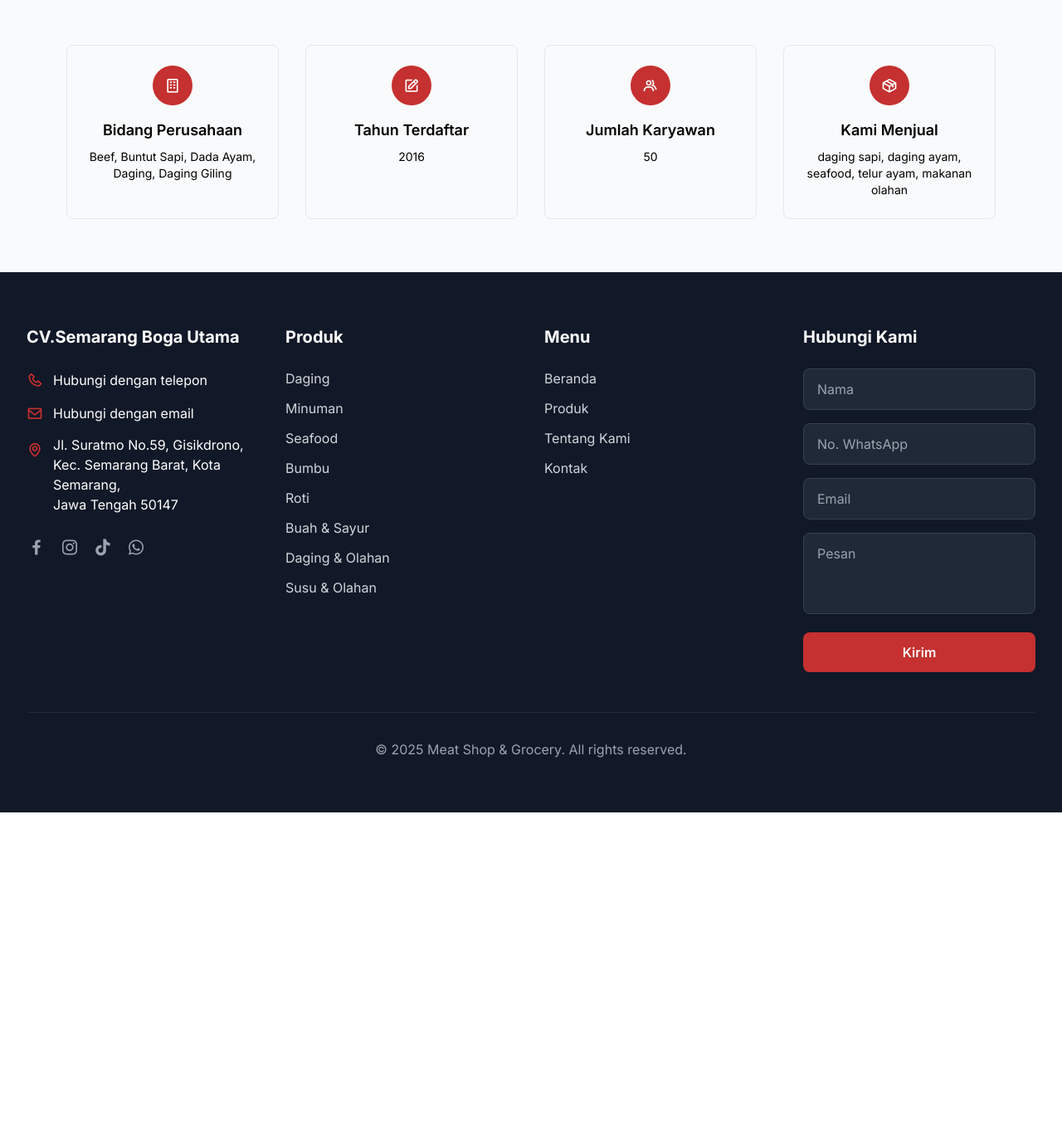
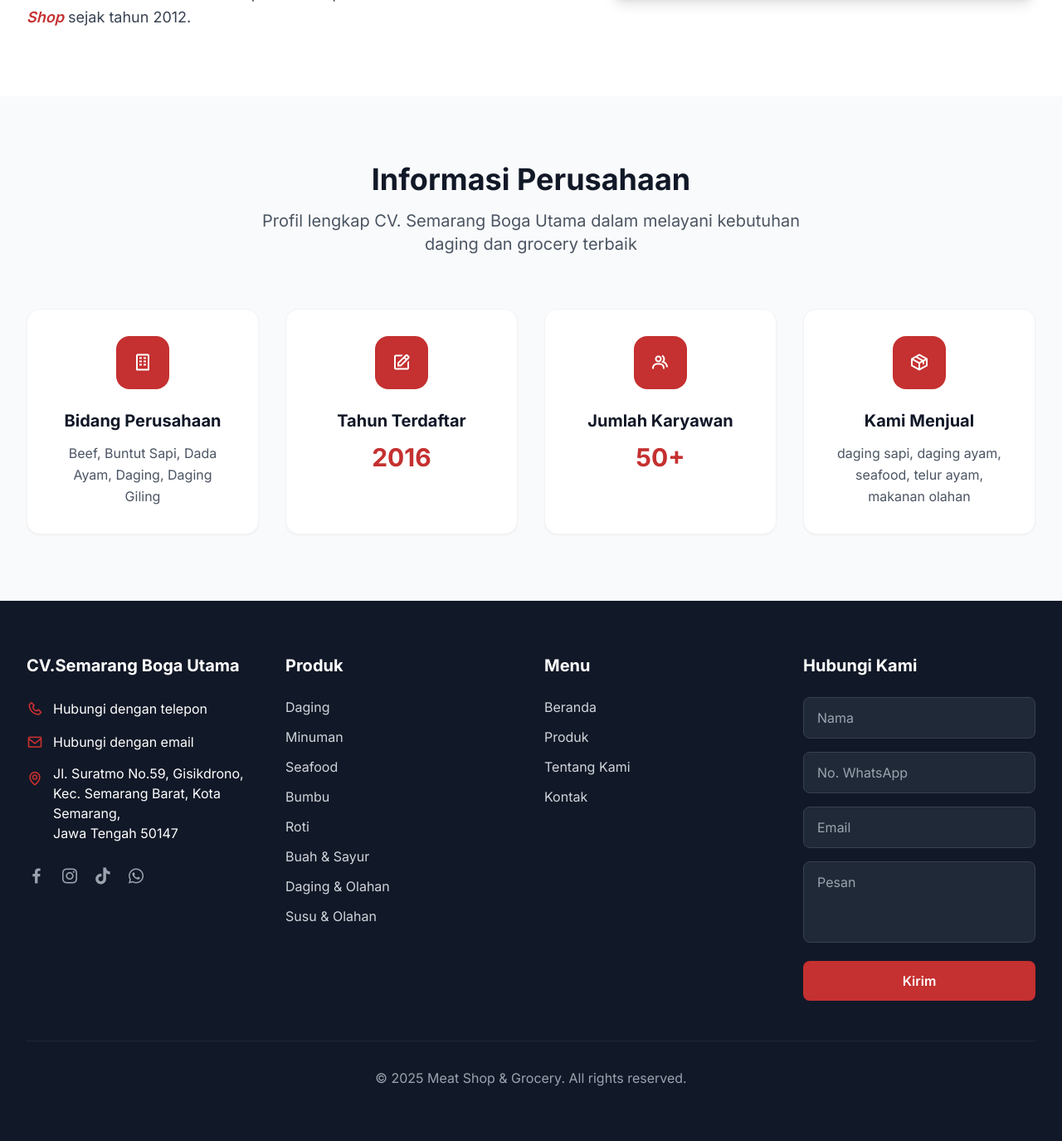
Before and after one commit to DrRhea/xera-meatshop, a CodeIgniter app: page /database/tentang-kami in a window 1280 px wide. Shown: the part 826-2201 px from the top of the page at 83% size. Before the commit the page ends 1805 px from the top, so only its background shows below. Run offline with CodeIgniter, Linux system fonts and the light colour scheme; some libraries are stand-ins or nearby versions.

Commit message:
feat: Clean up about page design and remove values section
- Remove decorative circles around image
- Remove 'Nilai-Nilai Kami' values section
- Improve spacing and layout consistency
- Maintain professional design pattern

```diff
--- a/application/config/routes.php
+++ b/application/config/routes.php
@@ -67,6 +67,10 @@ $route['produk/sayur-buah'] = 'produk/sayur_buah';
 $route['produk/daging-olahan'] = 'produk/daging_olahan';
 $route['produk/susu-olahan'] = 'produk/susu_olahan';
 
+// Cart routes
+$route['cart'] = 'cart';
+$route['keranjang'] = 'cart';
+
 // Admin routes
 $route['admin'] = 'admin';
 $route['admin/login'] = 'admin/login';
--- a/application/views/home/about.php
+++ b/application/views/home/about.php
@@ -1,80 +1,96 @@
-<!-- ========== Tentang Kami Heading ========== -->
-<section class="py-16 bg-surface">
-    <div class="w-full px-8 sm:px-12 lg:px-16 xl:px-20 text-center">
-        <h2 class="text-4xl font-bold text-text mb-4">Tentang Kami</h2>
-        <p class="text-lg text-muted">CV. Semarang Boga Utama <span class="text-primary">(Jawa Tengah, Indonesia)</span></p>
+<!-- ========== Hero Section ========== -->
+<section class="py-20 bg-gradient-to-br from-gray-50 to-gray-100">
+    <div class="max-w-7xl mx-auto px-4 sm:px-6 lg:px-8">
+        <div class="text-center">
+            <h1 class="text-5xl font-bold text-gray-900 mb-6">Tentang Kami</h1>
+            <p class="text-xl text-gray-600 max-w-3xl mx-auto">
+                CV. Semarang Boga Utama
+                <span class="text-primary font-semibold">(Jawa Tengah, Indonesia)</span>
+            </p>
+        </div>
     </div>
 </section>
 
-<!-- ========== Konten Tentang Kami ========== -->
-<main class="py-16 bg-bg">
-    <div class="w-full px-8 sm:px-12 lg:px-16 xl:px-20">
-        <div class="grid lg:grid-cols-2 gap-12 items-center">
+<!-- ========== Main Content Section ========== -->
+<section class="py-20 bg-white">
+    <div class="max-w-7xl mx-auto px-4 sm:px-6 lg:px-8">
+        <div class="grid lg:grid-cols-2 gap-16 items-center">
             <!-- Content -->
+            <div class="space-y-8">
                 <div class="space-y-6">
-                <p class="text-muted leading-relaxed">
+                    <p class="text-lg text-gray-700 leading-relaxed">
                         Meat Shop & Grocery Semarang adalah toko yang menyediakan berbagai kebutuhan dapur mulai dari daging segar berkualitas, bumbu pilihan, produk bakery, sayur, buah, hingga dairy. Kami hadir untuk memberikan pengalaman belanja yang mudah, praktis, dan terpercaya bagi masyarakat Semarang dan sekitarnya.
                     </p>
-                <p class="text-muted leading-relaxed">
+                    <p class="text-lg text-gray-700 leading-relaxed">
                         Dengan komitmen kualitas terbaik, harga bersahabat, dan layanan yang ramah, kami ingin menjadi mitra setia keluarga dalam memenuhi kebutuhan masakan sehari-hari maupun acara spesial. Semua produk dipilih secara teliti agar selalu fresh, higienis, dan siap diolah menjadi hidangan terbaik untuk keluarga Anda.
                     </p>
-                <p class="text-muted leading-relaxed">
+                    <p class="text-lg text-gray-700 leading-relaxed">
                         Seluruh produk daging sapi segar dan Dorper Lamb yang tersedia merupakan hasil
                         pemotongan ternak yang berasal dari peternakan kami sendiri. Kami telah menerapkan
-                    konsep <em class="text-primary font-medium">From Farm to Meat Shop</em> sejak tahun 2012.
+                        konsep <em class="text-primary font-semibold">From Farm to Meat Shop</em> sejak tahun 2012.
                     </p>
+                </div>
             </div>
 
             <!-- Image -->
-            <div class="flex justify-center">
-                <div class="w-full max-w-md">
+            <div class="flex justify-center lg:justify-end">
+                <div class="w-full max-w-lg">
                     <img src="<?php echo base_url('gambar/gambar3.jpg'); ?>"
                          alt="Agro Meat Shop"
-                         class="w-full h-80 object-cover rounded-lg border border-border">
+                         class="w-full h-96 object-cover rounded-2xl shadow-lg">
                 </div>
             </div>
         </div>
     </div>
-</main>
+</section>
 
-<!-- ========== Info Perusahaan ========== -->
-<section class="py-16 bg-surface">
-    <div class="w-full px-8 sm:px-12 lg:px-16 xl:px-20">
+<!-- ========== Company Info Section ========== -->
+<section class="py-20 bg-gray-50">
+    <div class="max-w-7xl mx-auto px-4 sm:px-6 lg:px-8">
+        <!-- Section Header -->
+        <div class="text-center mb-16">
+            <h2 class="text-4xl font-bold text-gray-900 mb-4">Informasi Perusahaan</h2>
+            <p class="text-xl text-gray-600 max-w-2xl mx-auto">
+                Profil lengkap CV. Semarang Boga Utama dalam melayani kebutuhan daging dan grocery terbaik
+            </p>
+        </div>
+
+        <!-- Info Grid -->
         <div class="grid grid-cols-1 md:grid-cols-2 lg:grid-cols-4 gap-8">
             <!-- Info Box 1 -->
-            <div class="bg-card border border-border rounded-lg p-6 text-center">
-                <div class="w-12 h-12 bg-primary rounded-full flex items-center justify-center mx-auto mb-4">
-                    <i class='bx bx-building text-white text-xl'></i>
+            <div class="bg-white rounded-2xl p-8 text-center shadow-sm border border-gray-100 hover:shadow-md transition-shadow duration-300">
+                <div class="w-16 h-16 bg-primary rounded-2xl flex items-center justify-center mx-auto mb-6">
+                    <i class='bx bx-building text-white text-2xl'></i>
                 </div>
-                <h4 class="text-lg font-semibold text-text mb-2">Bidang Perusahaan</h4>
-                <p class="text-muted text-sm">Beef, Buntut Sapi, Dada Ayam, Daging, Daging Giling</p>
+                <h3 class="text-xl font-bold text-gray-900 mb-3">Bidang Perusahaan</h3>
+                <p class="text-gray-600 leading-relaxed">Beef, Buntut Sapi, Dada Ayam, Daging, Daging Giling</p>
             </div>
 
             <!-- Info Box 2 -->
-            <div class="bg-card border border-border rounded-lg p-6 text-center">
-                <div class="w-12 h-12 bg-primary rounded-full flex items-center justify-center mx-auto mb-4">
-                    <i class='bx bx-edit text-white text-xl'></i>
+            <div class="bg-white rounded-2xl p-8 text-center shadow-sm border border-gray-100 hover:shadow-md transition-shadow duration-300">
+                <div class="w-16 h-16 bg-primary rounded-2xl flex items-center justify-center mx-auto mb-6">
+                    <i class='bx bx-edit text-white text-2xl'></i>
                 </div>
-                <h4 class="text-lg font-semibold text-text mb-2">Tahun Terdaftar</h4>
-                <p class="text-muted text-sm">2016</p>
+                <h3 class="text-xl font-bold text-gray-900 mb-3">Tahun Terdaftar</h3>
+                <p class="text-3xl font-bold text-primary">2016</p>
             </div>
 
             <!-- Info Box 3 -->
-            <div class="bg-card border border-border rounded-lg p-6 text-center">
-                <div class="w-12 h-12 bg-primary rounded-full flex items-center justify-center mx-auto mb-4">
-                    <i class='bx bx-group text-white text-xl'></i>
+            <div class="bg-white rounded-2xl p-8 text-center shadow-sm border border-gray-100 hover:shadow-md transition-shadow duration-300">
+                <div class="w-16 h-16 bg-primary rounded-2xl flex items-center justify-center mx-auto mb-6">
+                    <i class='bx bx-group text-white text-2xl'></i>
                 </div>
-                <h4 class="text-lg font-semibold text-text mb-2">Jumlah Karyawan</h4>
-                <p class="text-muted text-sm">50</p>
+                <h3 class="text-xl font-bold text-gray-900 mb-3">Jumlah Karyawan</h3>
+                <p class="text-3xl font-bold text-primary">50+</p>
             </div>
 
             <!-- Info Box 4 -->
-            <div class="bg-card border border-border rounded-lg p-6 text-center">
-                <div class="w-12 h-12 bg-primary rounded-full flex items-center justify-center mx-auto mb-4">
-                    <i class='bx bx-package text-white text-xl'></i>
+            <div class="bg-white rounded-2xl p-8 text-center shadow-sm border border-gray-100 hover:shadow-md transition-shadow duration-300">
+                <div class="w-16 h-16 bg-primary rounded-2xl flex items-center justify-center mx-auto mb-6">
+                    <i class='bx bx-package text-white text-2xl'></i>
                 </div>
-                <h4 class="text-lg font-semibold text-text mb-2">Kami Menjual</h4>
-                <p class="text-muted text-sm">daging sapi, daging ayam, seafood, telur ayam, makanan olahan</p>
+                <h3 class="text-xl font-bold text-gray-900 mb-3">Kami Menjual</h3>
+                <p class="text-gray-600 leading-relaxed">daging sapi, daging ayam, seafood, telur ayam, makanan olahan</p>
             </div>
         </div>
     </div>
```
Also changed, not shown: application/controllers/Cart.php (added, +17 -0 lines), application/views/cart/index.php (added, +148 -0 lines), application/views/errors/html/error_exception.php (added, +112 -0 lines), 2 other files. Lines whose indentation alone changed are shown as unchanged.
